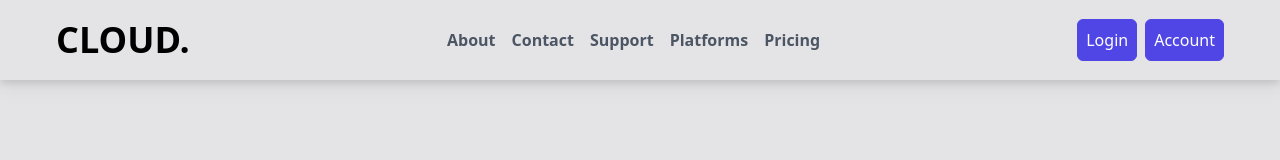
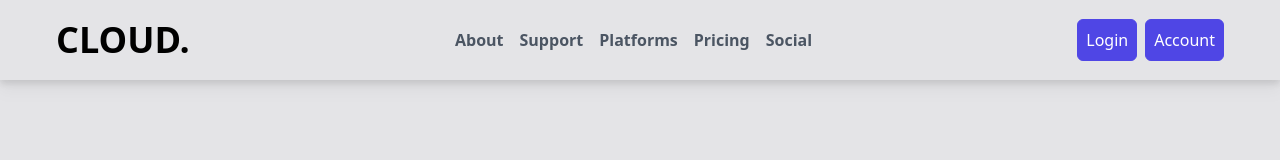
Before and after one commit to HermesZum/React-Tailwind-Cloud-Management, a React (Create React App) app in the folder cloud-management/: page / in a window 1280 px wide. Shown: the top 160 px of the page. Built offline with nearby package versions, Linux system fonts and the light colour scheme; the HTML template or start-up script is replaced by a standard one.

Commit message:
Added scroll to Navbar component.

```diff
--- a/cloud-management/package.json
+++ b/cloud-management/package.json
@@ -11,6 +11,7 @@
     "react-dom": "^18.2.0",
     "react-icons": "^4.4.0",
     "react-scripts": "5.0.1",
+    "react-scroll": "^1.8.7",
     "web-vitals": "^2.1.4"
   },
   "scripts": {
--- a/cloud-management/src/components/About.jsx
+++ b/cloud-management/src/components/About.jsx
@@ -2,7 +2,7 @@ import React from 'react';
 
 const About = () => {
     return (
-        <section className={'aboutSection'}>
+        <section name={'about'} className={'aboutSection'}>
             <div className={'aboutContainer'}>
                 <div className={'aboutBody'}>
                     <h2>Trusted by developers across the world</h2>
--- a/cloud-management/src/components/AllInOne.jsx
+++ b/cloud-management/src/components/AllInOne.jsx
@@ -9,7 +9,7 @@ import { CheckIcon } from "@heroicons/react/outline";
  */
 const AllInOne = () => {
     return (
-        <section className={ 'allInOneContainer' }>
+        <section name={'platforms'} className={ 'allInOneContainer' }>
             <div className={ 'allInOneHeaderContainer' }>
                 <h2>All-in-One Platform</h2>
                 <p>
--- a/cloud-management/src/components/Footer.jsx
+++ b/cloud-management/src/components/Footer.jsx
@@ -17,7 +17,7 @@ import {
  */
 const Footer = () => {
     return (
-        <footer>
+        <footer name={'social'}>
             <div className={ 'footerContainer' }>
 
                 <div className={ 'footerMenu' }>
--- a/cloud-management/src/components/Hero.jsx
+++ b/cloud-management/src/components/Hero.jsx
@@ -10,7 +10,7 @@ import cyberBg from '../assets/img/cyber-bg.png';
 
 const Hero = () => {
     return (
-        <section id="hero" className={'heroSection'}>
+        <section name={'home'}  className={'heroSection'}>
             <div className={'heroContainer'}>
                 <div className={'heroDetails'}>
                     <p className={'heroText'}>Unique Sequencing & Production</p>
--- a/cloud-management/src/components/Navbar.jsx
+++ b/cloud-management/src/components/Navbar.jsx
@@ -1,69 +1,83 @@
 // Importing the React library and the useState hook from the React library.
-import React, {useState} from 'react';
+import React, { useState } from 'react';
+/* Importing the Link and animateScroll as scroll from the react-scroll package. */
+import { Link } from 'react-scroll'
 // Importing the MenuIcon and XIcon from the heroicons/react/outline package.
-import {MenuIcon, XIcon} from "@heroicons/react/outline";
+import { MenuIcon, XIcon } from "@heroicons/react/outline";
 
 // This is a Navbar component.
 const Navbar = () => {
     // A React hook that is used to set the state of the component.
-    const [open, display] = useState(false);
+    const [ open, display ] = useState( false );
     // If the nav is open, close it. If the nav is closed, open it.
     const toggleNav = () => display( !open );
+    // It closes the modal.
+    const handleClose = () => display( !open );
     return (
         <header>
             {/**
              * This is the navbar. It contains the brand, the navbar, the buttons, and the menu icon.
-            **/}
+             **/ }
             <nav>
                 {/**
                  * Creating a div that contains the brand name.
-                **/}
-                <div className={'brand'}>
-                    <h1><a href="/">CLOUD.</a></h1>
+                 **/ }
+                <div className={ 'brand' }>
+                    <h1><Link to="home" smooth={ true } offset={ 0 } duration={ 500 }>CLOUD.</Link></h1>
                 </div>
                 {/**
                  * Creating a list of links that are displayed on the navbar.
-                **/}
-                <div className={'navbar'}>
+                 **/ }
+                <div className={ 'navbar' }>
                     <ul>
-                        <li><a href="/about">About</a></li>
-                        <li><a href="/contact">Contact</a></li>
-                        <li><a href="/support">Support</a></li>
-                        <li><a href="/platforms">Platforms</a></li>
-                        <li><a href="/pricing">Pricing</a></li>
+                        <li><Link to="about" smooth={ true } offset={ -150 } duration={ 500 }
+                                  className={ 'navbarLink' }>About</Link></li>
+                        <li><Link to="support" smooth={ true } offset={ -80 } duration={ 500 }
+                                  className={ 'navbarLink' }>Support</Link></li>
+                        <li><Link to="platforms" smooth={ true } offset={ -150 } duration={ 500 }
+                                  className={ 'navbarLink' }>Platforms</Link></li>
+                        <li><Link to="pricing" smooth={ true } offset={ -25 } duration={ 500 }
+                                  className={ 'navbarLink' }>Pricing</Link></li>
+                        <li><Link to="social" smooth={ true } offset={ -25 } duration={ 500 }
+                                  className={ 'navbarLink' }>Social</Link></li>
                     </ul>
                 </div>
                 {/**
                  * Creating two buttons, one for logging in and one for creating an account.
-                **/}
-                <div className={'navbar'}>
+                 **/ }
+                <div className={ 'navbar' }>
                     <button>Login</button>
                     <button>Account</button>
                 </div>
                 {/**
                  * Creating a div that contains a menu icon.
                  * When the user clicks on the menu icon, the navbar is displayed.
-                **/}
-                <div className={'menuIcon'} onClick={toggleNav}>
-                    {!open ? <MenuIcon/> : <XIcon />}
+                 **/ }
+                <div className={ 'menuIcon' } onClick={ toggleNav }>
+                    { !open ? <MenuIcon/> : <XIcon/> }
                 </div>
             </nav>
             {/**
              * This is the mobile navbar.
              * It is hidden by default, but when the user clicks on the menu icon, it is displayed.
-            **/}
-            <div className={!open ? 'hidden' : 'mobile'}>
+             **/ }
+            <div className={ !open ? 'hidden' : 'mobile' }>
                 <ul>
-                        <li><a href="/about">About</a></li>
-                        <li><a href="/contact">Contact</a></li>
-                        <li><a href="/support">Support</a></li>
-                        <li><a href="/platforms">Platforms</a></li>
-                        <li><a href="/pricing">Pricing</a></li>
+                    <li><Link onClick={ handleClose } to="about" smooth={ true } offset={ -100 } duration={ 500 }
+                              className={ 'navbarLink' }>About</Link></li>
+                    <li><Link onClick={ handleClose } to="support" smooth={ true } offset={ -80 } duration={ 500 }
+                              className={ 'navbarLink' }>Support</Link></li>
+                    <li><Link onClick={ handleClose } to="platforms" smooth={ true } offset={ -150 } duration={ 500 }
+                              className={ 'navbarLink' }>Platforms</Link></li>
+                    <li><Link onClick={ handleClose } to="pricing" smooth={ true } offset={ -25 } duration={ 500 }
+                              className={ 'navbarLink' }>Pricing</Link></li>
+                    <li><Link onClick={ handleClose } to="social" smooth={ true } offset={ -10 } duration={ 500 }
+                              className={ 'navbarLink' }>Social</Link></li>
                 </ul>
                 {/**
                  *Creating two buttons, one for logging in and one for creating an account.
-                **/}
-                <div className={'mobileButtons'}>
+                 **/ }
+                <div className={ 'mobileButtons' }>
                     <button>Login</button>
                     <button>Account</button>
                 </div>
--- a/cloud-management/src/components/Pricing.jsx
+++ b/cloud-management/src/components/Pricing.jsx
@@ -5,7 +5,7 @@ import { CheckIcon } from "@heroicons/react/solid";
 /* A function that returns the Pricing component. */
 const Pricing = () => {
     return (
-        <section className={ 'pricingSection' }>
+        <section name={'pricing'} className={ 'pricingSection' }>
             <div className={ 'pricingAbsolute' }></div>
 
             <div className={ 'pricingContainer' }>
--- a/cloud-management/src/components/Support.jsx
+++ b/cloud-management/src/components/Support.jsx
@@ -9,7 +9,7 @@ import support from '../assets/img/support.jpg';
 /* A function that returns the Support component. */
 const Support = () => {
     return (
-        <section className={'supportContainer'}>
+        <section name={'support'} className={'supportContainer'}>
             <div className={'supportImageCover'}>
                 <img className={'supportImage'} src={ support } alt={ 'support' }/>
             </div>
--- a/cloud-management/src/index.css
+++ b/cloud-management/src/index.css
@@ -44,12 +44,12 @@ footer {
     @apply flex;
 }
 
-.navbar a {
-    @apply p-2 font-bold text-base text-gray-600 hover:text-indigo-600 focus:text-indigo-600 active:text-indigo-600;
+.navbarLink {
+    @apply cursor-pointer p-2 font-bold text-base text-gray-600 hover:text-indigo-600 focus:text-indigo-600 active:text-indigo-600;
 }
 
 .brand {
-    @apply text-3xl font-bold sm:text-4xl;
+    @apply cursor-pointer text-3xl font-bold sm:text-4xl;
 }
 
 .menuIcon {
```
Also changed, not shown: 1 other file (tests, documents, lock files or other folders). Lines whose indentation alone changed are shown as unchanged.
